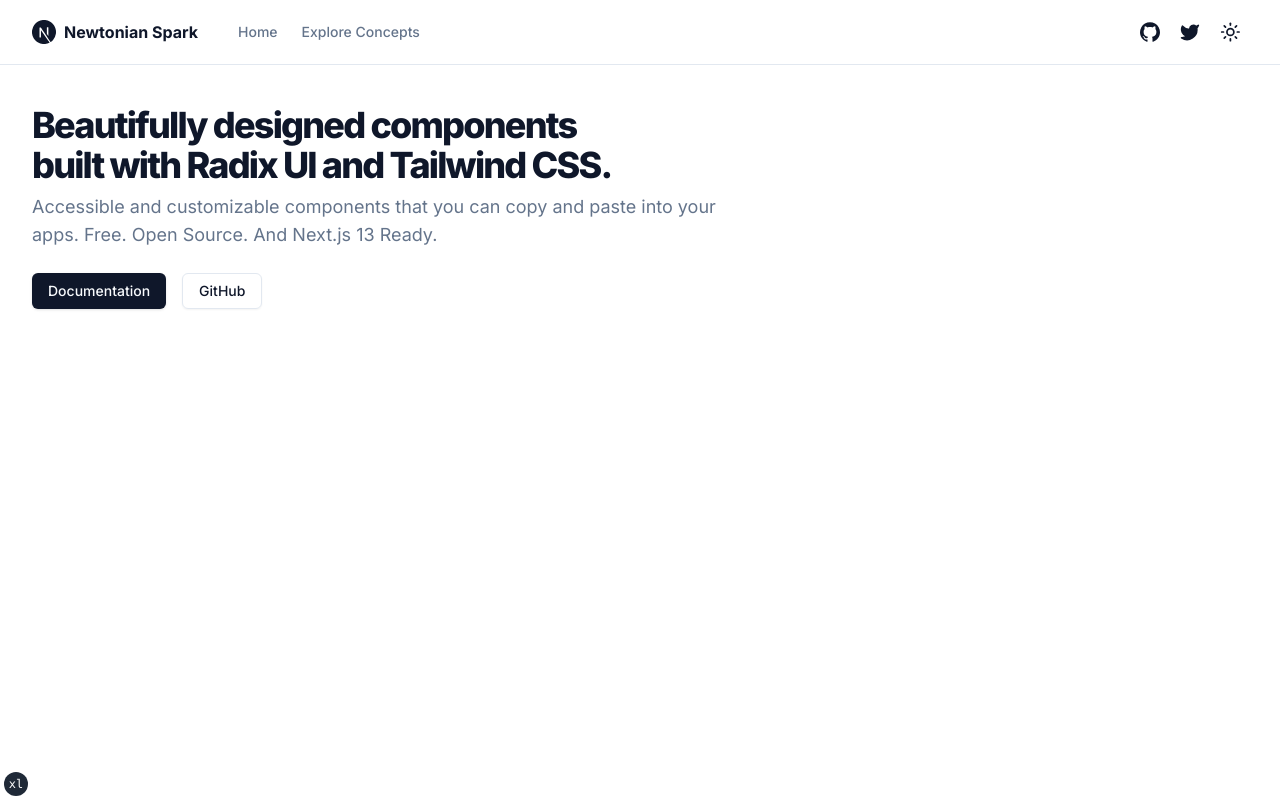
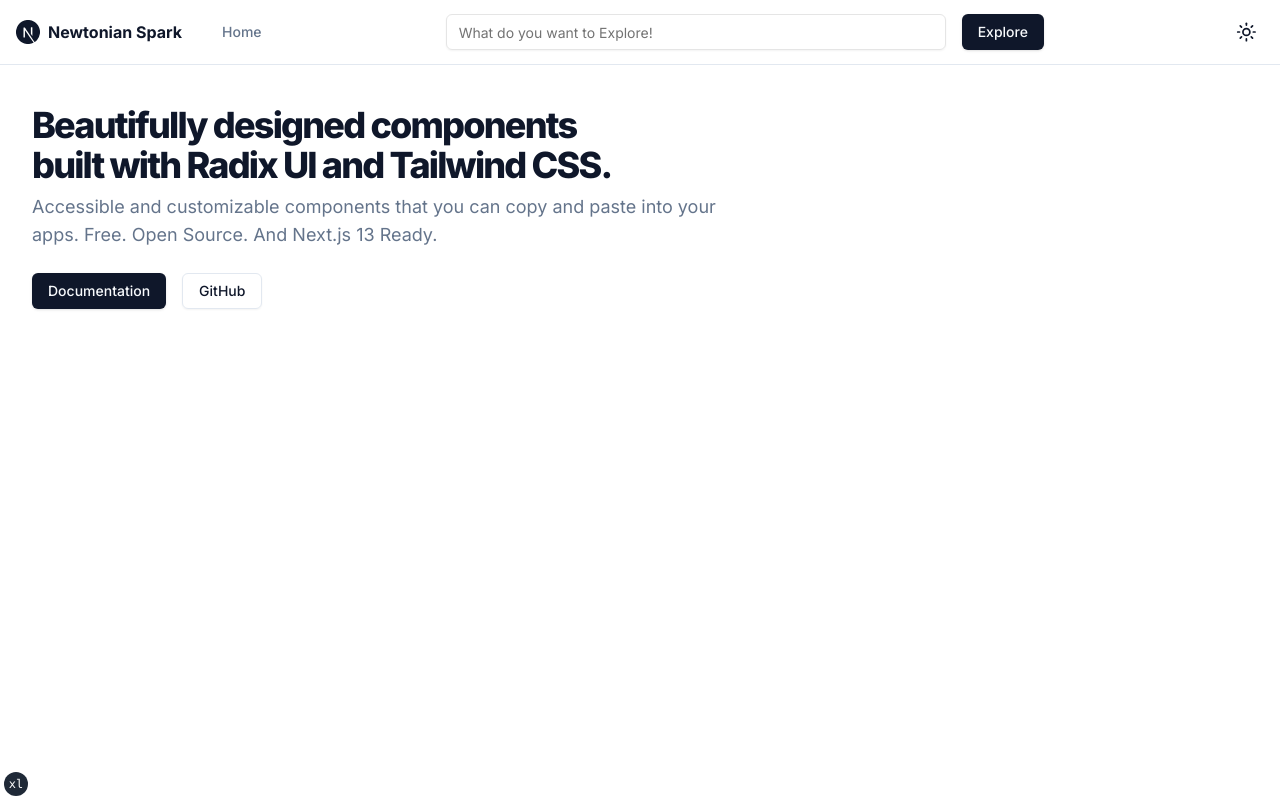
Before and after one commit to sunprema/newtonianspark, a Next.js app: page / in a window 1280 px wide. Built offline with nearby package versions, Linux system fonts and the light colour scheme.

Commit message:
Layout changes

```diff
--- a/src/components/explorer/ExplorerNode.tsx
+++ b/src/components/explorer/ExplorerNode.tsx
@@ -32,14 +32,14 @@
       </CardHeader>
 
       <CardContent>
-      <Accordion type="single" collapsible className="w-full grid gap-4">
+      <Accordion type="single" collapsible className="w-full">
       {
         questions.map(
           ( {question, answer}:{question:string, answer:string},
             index:number
           ) =>
           <AccordionItem key={index} value={`item-${index}`}>
-            <AccordionTrigger>{question}</AccordionTrigger>
+            <AccordionTrigger className={'flex items-start justify-start text-sm '}>{question}</AccordionTrigger>
             <AccordionContent>
               {answer}
             </AccordionContent>
--- a/src/components/site-header.tsx
+++ b/src/components/site-header.tsx
@@ -1,52 +1,31 @@
+'use client'
 import Link from "next/link"
 
 import { siteConfig } from "@/config/site"
-import { buttonVariants } from "@/components/ui/button"
 import { Icons } from "@/components/icons"
 import { MainNav } from "@/components/main-nav"
 import { ThemeToggle } from "@/components/theme-toggle"
+import { Input } from "@/components/ui/input"
+import { Button, buttonVariants } from "@/components/ui/button";
+
 
 export function SiteHeader() {
   return (
     <header className="bg-background sticky top-0 z-40 w-full border-b">
-      <div className="container flex h-16 items-center space-x-4 sm:justify-between sm:space-x-0">
+      <div className="flex px-4 h-16 items-center space-x-4 sm:justify-between sm:space-x-0">
         <MainNav items={siteConfig.mainNav} />
-        <div className="flex flex-1 items-center justify-end space-x-4">
-          <nav className="flex items-center space-x-1">
-            <Link
-              href={siteConfig.links.github}
-              target="_blank"
-              rel="noreferrer"
-            >
-              <div
-                className={buttonVariants({
-                  size: "icon",
-                  variant: "ghost",
-                })}
-              >
-                <Icons.gitHub className="h-5 w-5" />
-                <span className="sr-only">GitHub</span>
-              </div>
-            </Link>
-            <Link
-              href={siteConfig.links.twitter}
-              target="_blank"
-              rel="noreferrer"
-            >
-              <div
-                className={buttonVariants({
-                  size: "icon",
-                  variant: "ghost",
-                })}
-              >
-                <Icons.twitter className="h-5 w-5 fill-current" />
-                <span className="sr-only">Twitter</span>
-              </div>
-            </Link>
+        <div className="flex flex-1 justify-center space-x-4">
+
+
+          <Input className="w-[500px]" placeholder="What do you want to Explore!" />
+          <Button onClick={()=> alert("Hi!")}>Explore</Button>
+
+        </div>
+
             <ThemeToggle />
-          </nav>
+
         </div>
-      </div>
+
     </header>
   )
 }
--- a/src/config/site.ts
+++ b/src/config/site.ts
@@ -9,10 +9,7 @@
       title: "Home",
       href: "/",
     },
-    {
-      title: "Explore Concepts",
-      href: "/explore",
-    },
+
   ],
   links: {
     twitter: "https://twitter.com/shadcn",
```
